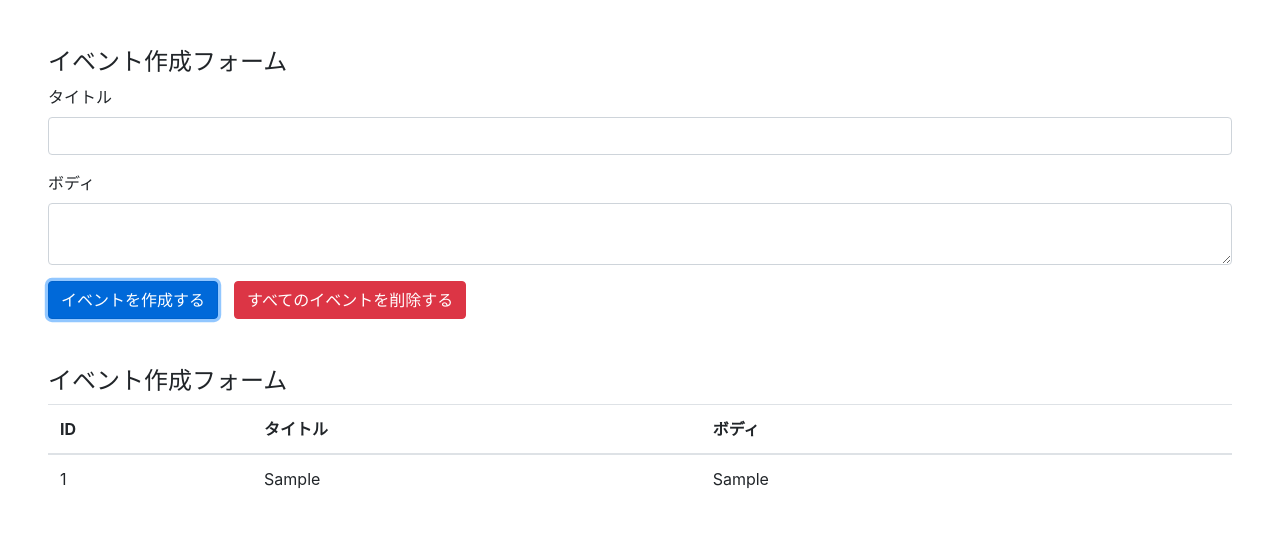
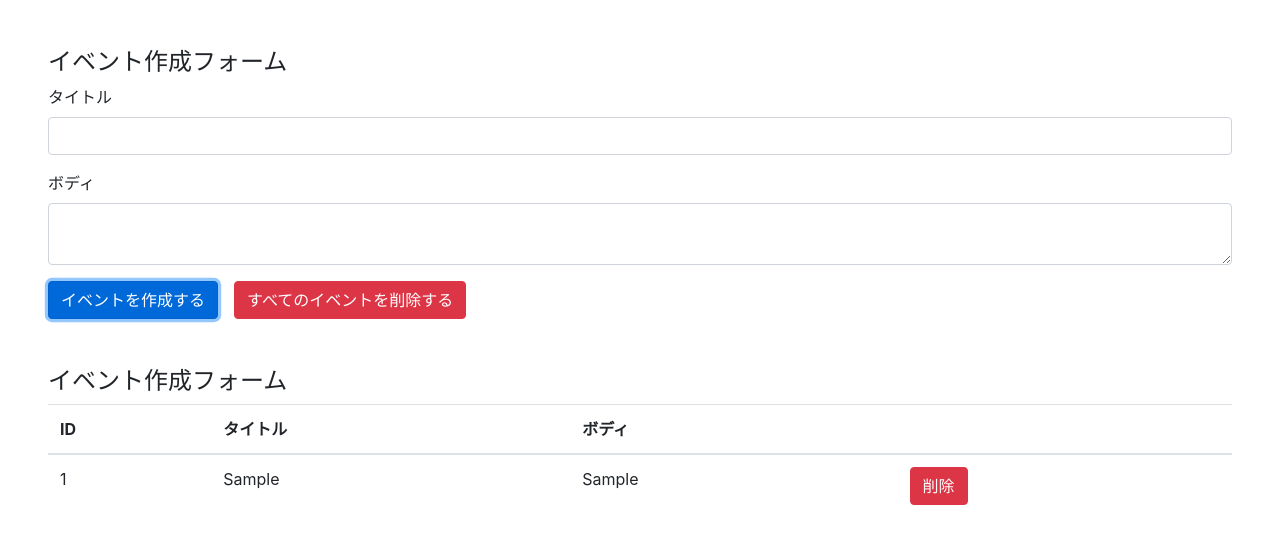
Before and after one commit to cnt0705/react-redux-hooks-crud-app, a React (Create React App) app: page / in a window 1280 px wide. Both pictures are taken after typing "Sample", "Sample" into the empty fields and a click on the button "イベントを作成する". Shown: the top 544 px of the page. Built offline with nearby package versions, Linux system fonts and the light colour scheme.

Commit message:
Implement delete method

```diff
--- a/src/components/App.js
+++ b/src/components/App.js
@@ -9,6 +9,15 @@ export const App = () => {
     e.preventDefault()
     dispatch({ type: 'CREATE_EVENT', payload: form })
     setForm({ title: '', body: '' })
+  }
+
+  const deleteEvent = id => {
+    dispatch({ type: 'DELETE_EVENT', payload: { id } })
+  }
+
+  const deleteAllEvents = e => {
+    e.preventDefault()
+    dispatch({ type: 'DELETE_ALL_EVENTS' })
   }
 
   return (
@@ -38,7 +47,7 @@ export const App = () => {
           <button type="submit" className="btn btn-primary mr-3" onClick={addEvent}>
             イベントを作成する
           </button>
-          <button type="submit" className="btn btn-danger mr-3">
+          <button type="submit" className="btn btn-danger mr-3" onClick={deleteAllEvents}>
             すべてのイベントを削除する
           </button>
         </form>
@@ -61,7 +70,15 @@ export const App = () => {
                 <td>{event.id}</td>
                 <td>{event.title}</td>
                 <td>{event.body}</td>
-                <td></td>
+                <td>
+                  <button
+                    type="button"
+                    className="btn btn-danger"
+                    onClick={() => deleteEvent(event.id)}
+                  >
+                    削除
+                  </button>
+                </td>
               </tr>
             ))}
           </tbody>
--- a/src/reducers/index.js
+++ b/src/reducers/index.js
@@ -2,11 +2,12 @@ export const eventReducer = (state = [], action) => {
   switch (action.type) {
     case 'CREATE_EVENT':
       const event = action.payload
-      const id = state.length === 0 ? 1 : state.slice(-1)[0].id + 1
-      return [...state, { id, ...event }]
+      const nextId = state.length === 0 ? 1 : state.slice(-1)[0].id + 1
+      return [...state, { ...event, id: nextId }]
 
     case 'DELETE_EVENT':
-      return state
+      const eventId = action.payload.id
+      return state.filter(event => event.id !== eventId)
 
     case 'DELETE_ALL_EVENTS':
       return []
```
